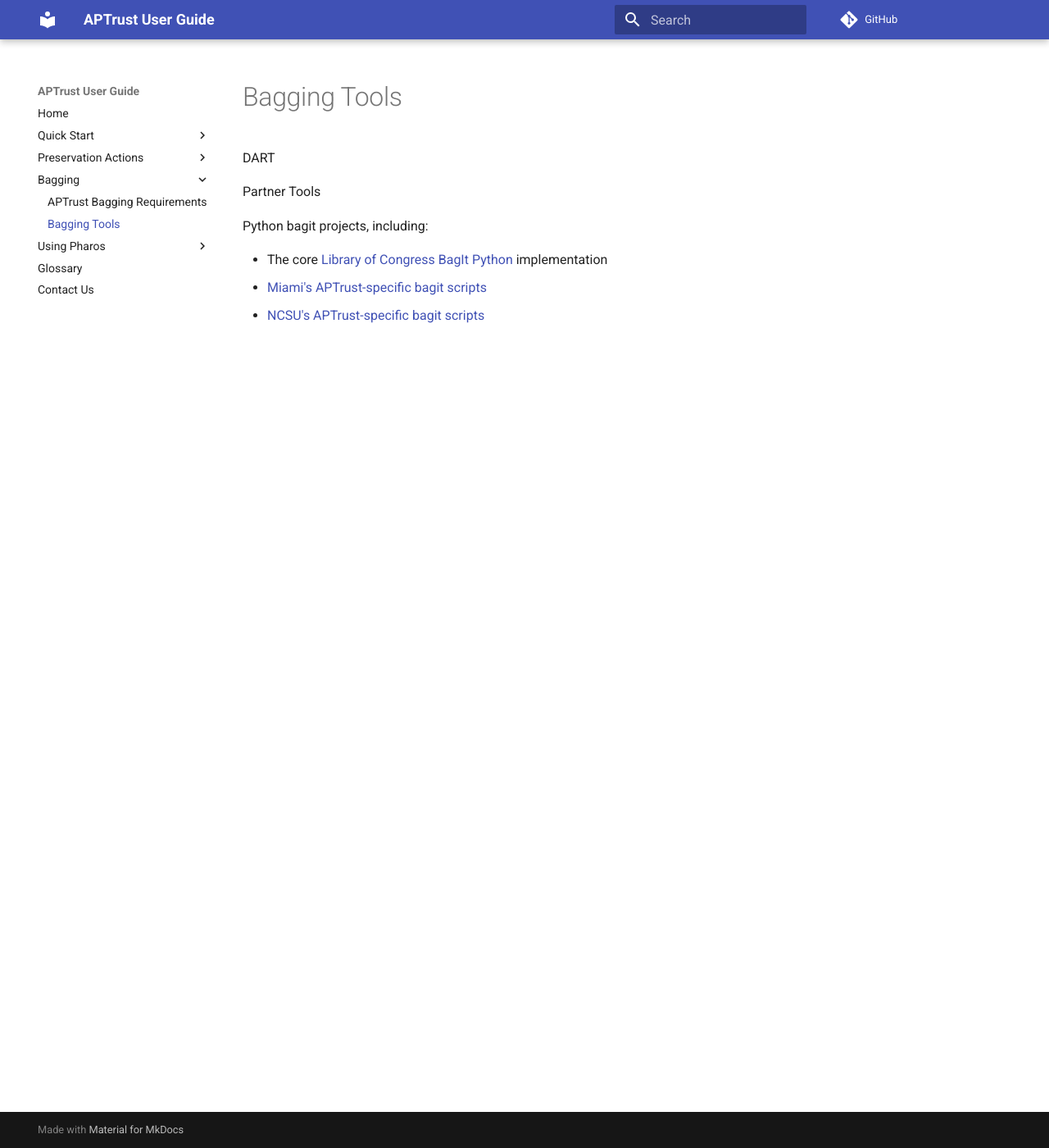
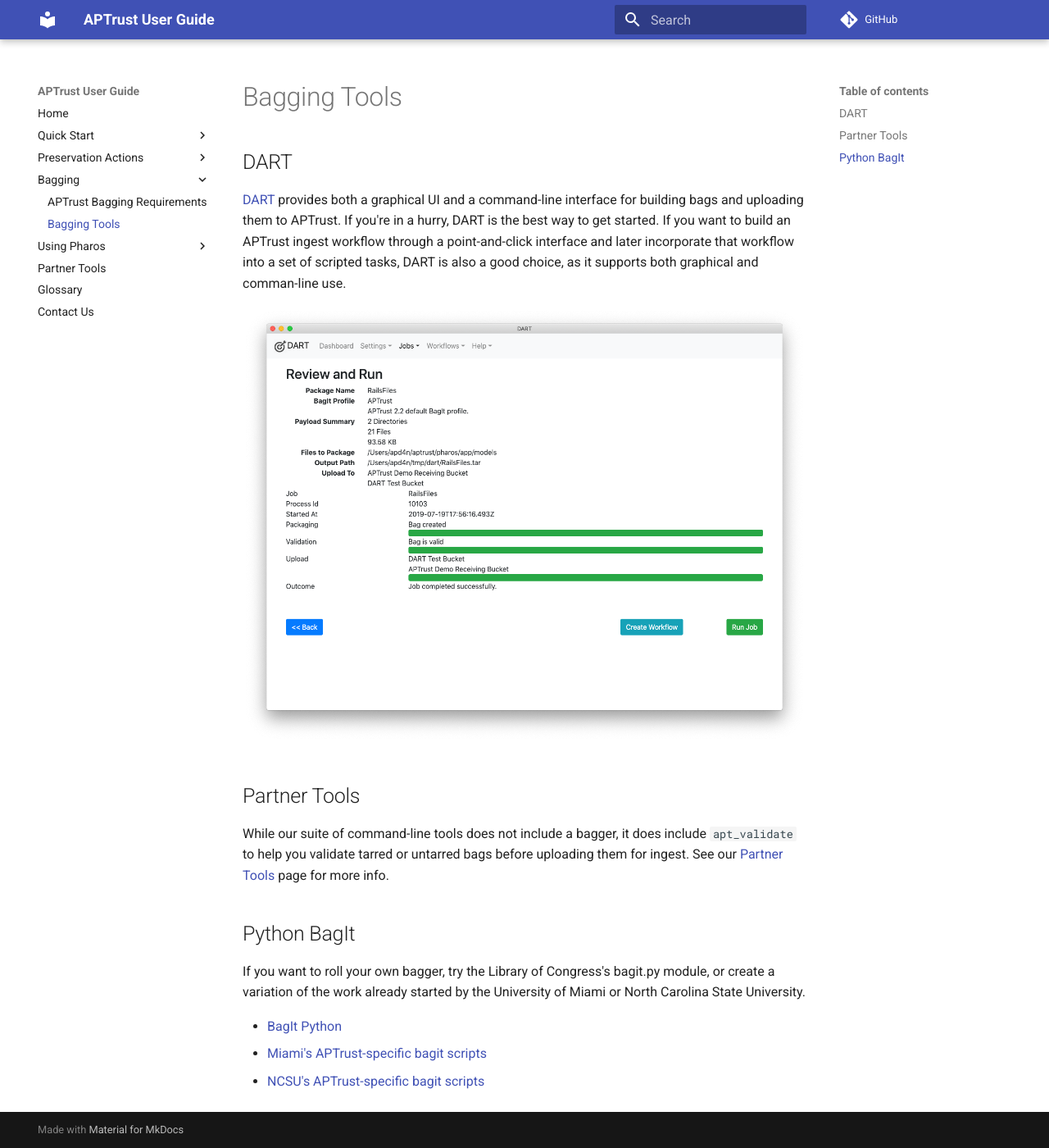
Before and after one commit to APTrust/userguide, an MkDocs documentation site: the page built from docs/bagging/tools.md, in a window 1280 px wide and 1400 px high. Shown: the whole window at 82% size. Built offline with MkDocs 1.6.1 and Material for MkDocs 9.7.7, drawn with Linux system fonts in a browser that asks for light colours; comment, search, counter and statistics services are not loaded.

Commit message:
Started documenting tools

```diff
--- a/docs/bagging/tools.md
+++ b/docs/bagging/tools.md
@@ -1,11 +1,19 @@
 # Bagging Tools
 
-DART
+## DART
 
-Partner Tools
+[DART](https://aptrust.github.io/dart-docs/users/getting_started/) provides both a graphical UI and a command-line interface for building bags and uploading them to APTrust. If you're in a hurry, DART is the best way to get started. If you want to build an APTrust ingest workflow through a point-and-click interface and later incorporate that workflow into a set of scripted tasks, DART is also a good choice, as it supports both graphical and comman-line use.
 
-Python bagit projects, including:
+![Job review and run](../../img/dart/run_completed.png)
 
-* The core [Library of Congress BagIt Python](https://github.com/LibraryOfCongress/bagit-python) implementation
+## Partner Tools
+
+While our suite of command-line tools does not include a bagger, it does include `apt_validate` to help you validate tarred or untarred bags before uploading them for ingest. See our [Partner Tools](partner_tools.md) page for more info.
+
+## Python BagIt
+
+If you want to roll your own bagger, try the Library of Congress's bagit.py module, or create a variation of the work already started by the University of Miami or North Carolina State University.
+
+* [BagIt Python](https://github.com/LibraryOfCongress/bagit-python)
 * [Miami's APTrust-specific bagit scripts](https://github.com/UMiamiLibraries/APTrust-Bagit)
 * [NCSU's APTrust-specific bagit scripts](https://github.com/NCSU-Libraries/APTrust-Bagit)
--- a/mkdocs.yml
+++ b/mkdocs.yml
@@ -43,5 +43,6 @@
       - pharos/user_management.md
       - pharos/two_factor_auth.md
       - pharos/rest_api.md
+  - Partner Tools: partner_tools.md
   - Glossary: glossary.md
   - Contact Us: contact_us.md
```
Also changed, not shown: docs/partner_tools.md (added, +61 -0 lines), docs/img/dart/run_completed.png (added).
